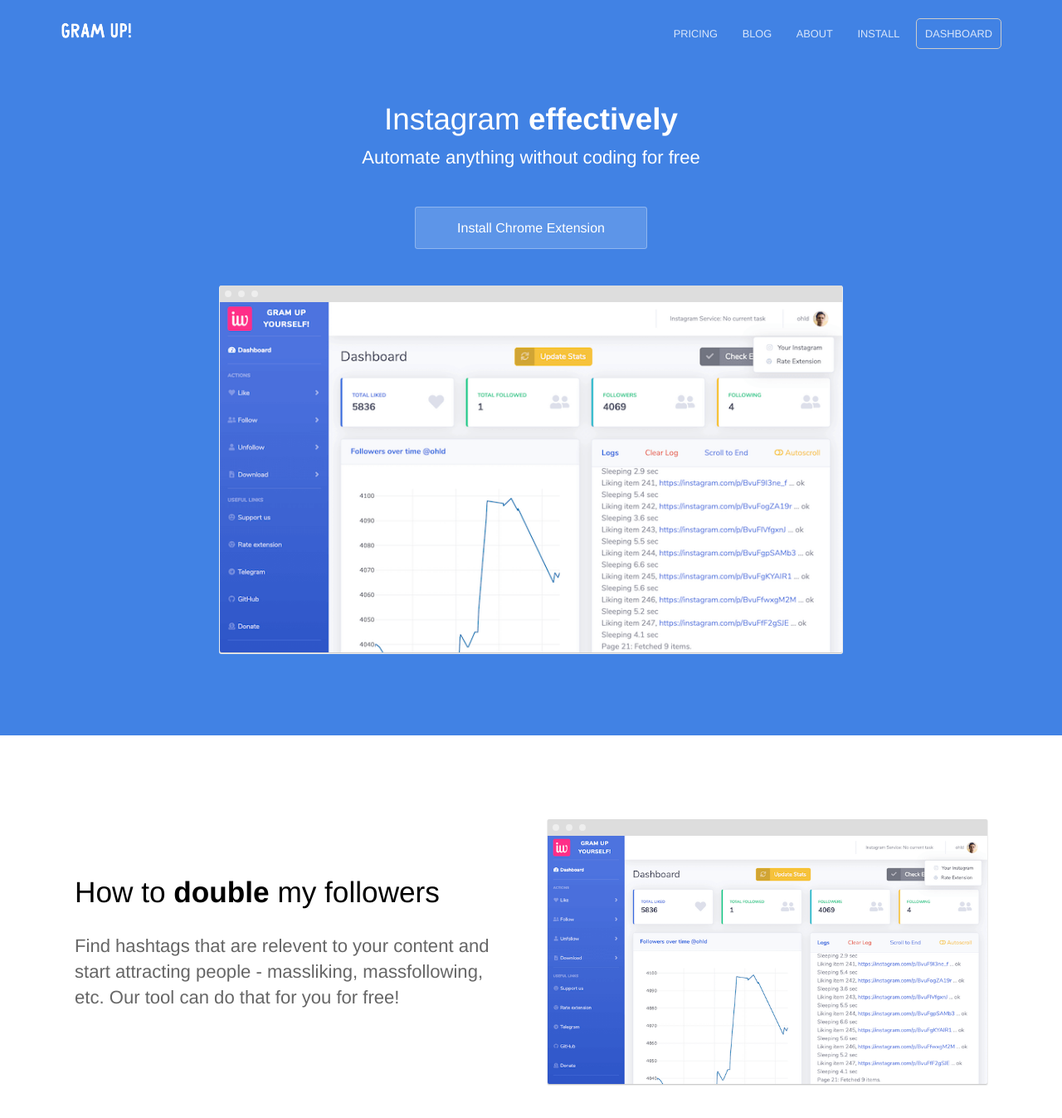
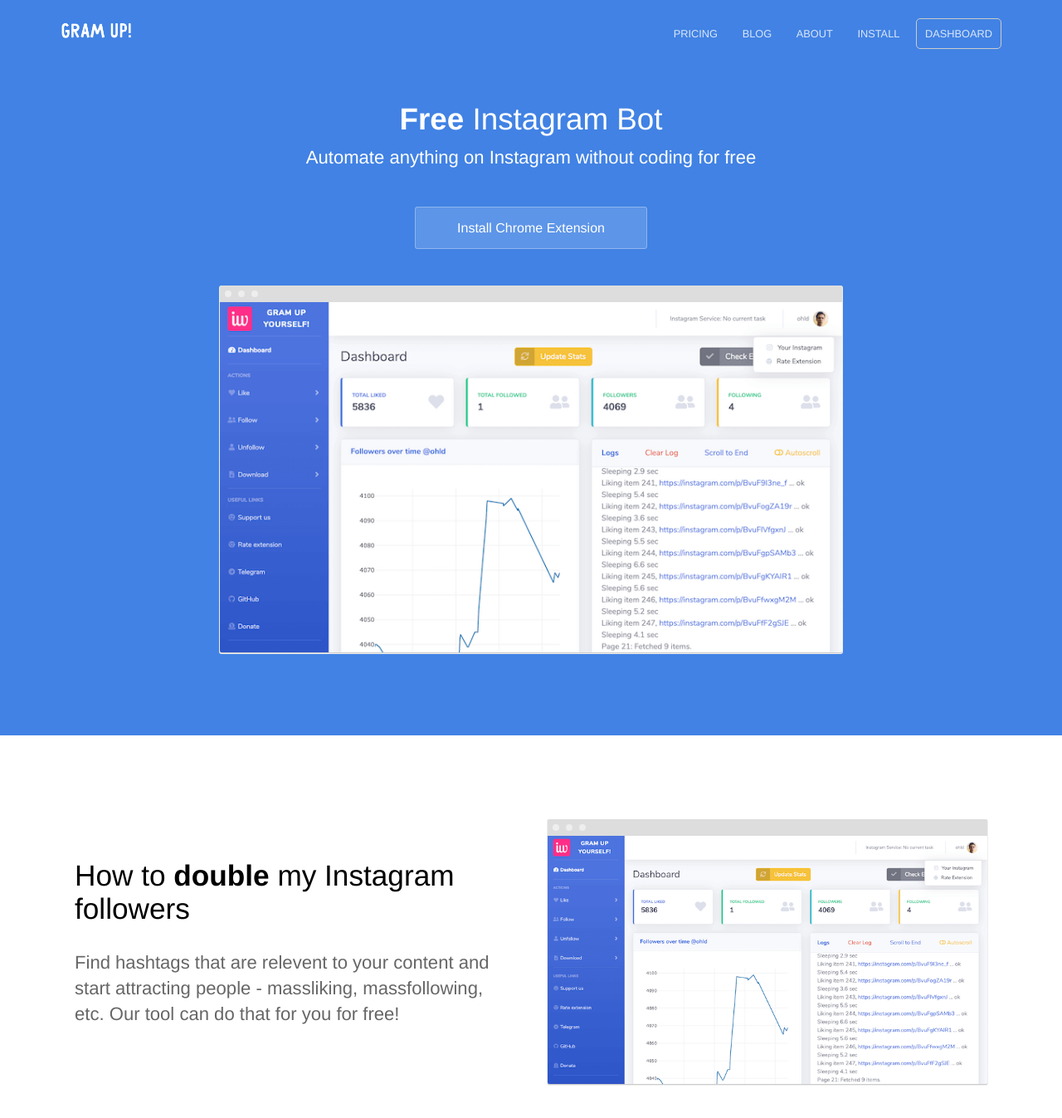
Before and after one commit to tarsbase/gramup-landing, a Jekyll site: the page built from index.html, in a window 1280 px wide and 1400 px high. Shown: the top 1347 px of the window at 83% size. Built offline with Jekyll 4.4.1, drawn with Linux system fonts in a browser that asks for light colours; comment, search, counter and statistics services are not loaded; some of the changed text lies outside the part shown.

Commit message:
seo
small seo changes

```diff
--- a/index.html
+++ b/index.html
@@ -1,11 +1,11 @@
 ---
 title: Gram Up!
-description: Automate your Instagram for free with your browser.
+description: Instagram bot for free with your browser.
 ---
 <section class="hero">
 	<div class="text-container">
-		<h1 class="editable">Instagram <strong>effectively</strong></h1>
-		<p class="subtext editable">Automate anything without coding for free</p>
+		<h1 class="editable"><strong>Free</strong> Instagram Bot</h1>
+		<p class="subtext editable">Automate anything on Instagram without coding for free</p>
 		<div class="cta button alt"><a href="https://chrome.google.com/webstore/detail/gram-up/njonkbhnmmjgancfbncekpgkmidhbbpo">Install Chrome Extension</a></div>
 
 <!-- 		<a href="https://www.producthunt.com/posts/gram-up?utm_source=badge-featured&utm_medium=badge&utm_souce=badge-gram-up" target="_blank"><img src="https://api.producthunt.com/widgets/embed-image/v1/featured.svg?post_id=152224&theme=light" alt="Gram Up! - Automate boring Instagram stuff with your browser for free. | Product Hunt Embed" style="width: 250px; height: 54px;" width="250px" height="54px" /></a> -->
@@ -21,7 +21,7 @@
 	<section>
 		<div class="container flex">
 			<div class="text editable">
-				<h2>How to <strong>double</strong> my followers</h2>
+				<h2>How to <strong>double</strong> my Instagram followers</h2>
 				<p>Find hashtags that are relevent to your content and start attracting people - massliking, massfollowing, etc. Our tool can do that for you for free!</p>
 			</div>
 			<div class="image">
@@ -33,7 +33,7 @@
 	<section>
 		<div class="container flex">
 			<div class="text editable">
-				<h2>How can I <strong>start to use</strong> this automation for <strong>free?</strong></h2>
+				<h2>How can I <strong>start to use</strong> this Instagram automation tool for <strong>free?</strong></h2>
 				<p>You need to install our <a href="https://chrome.google.com/webstore/detail/gram-up/njonkbhnmmjgancfbncekpgkmidhbbpo">Chrome Extension</a>, login with your Instagram account and visit the <a href="https://insta.gramup.me/">Dashboard</a>. Code skills are not required at all. Enjoy!</p>
 			</div>
 			<div class="image">
```
